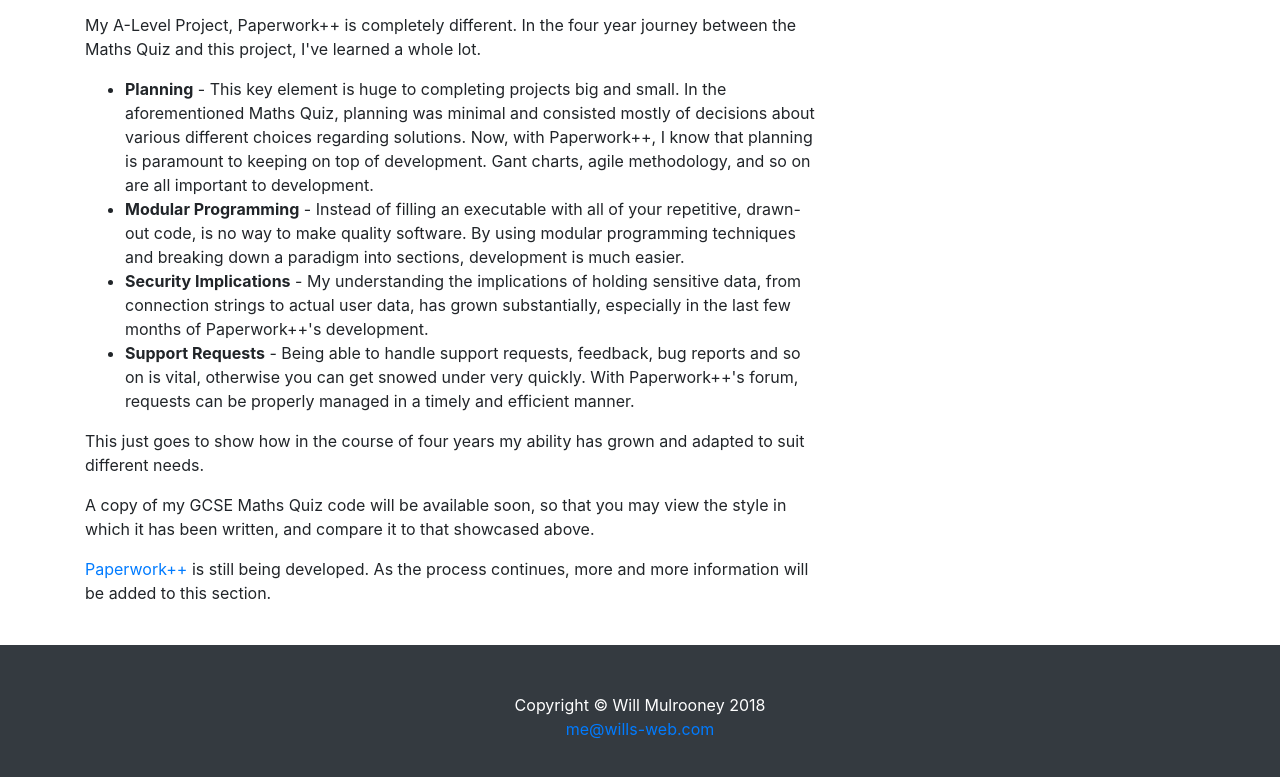
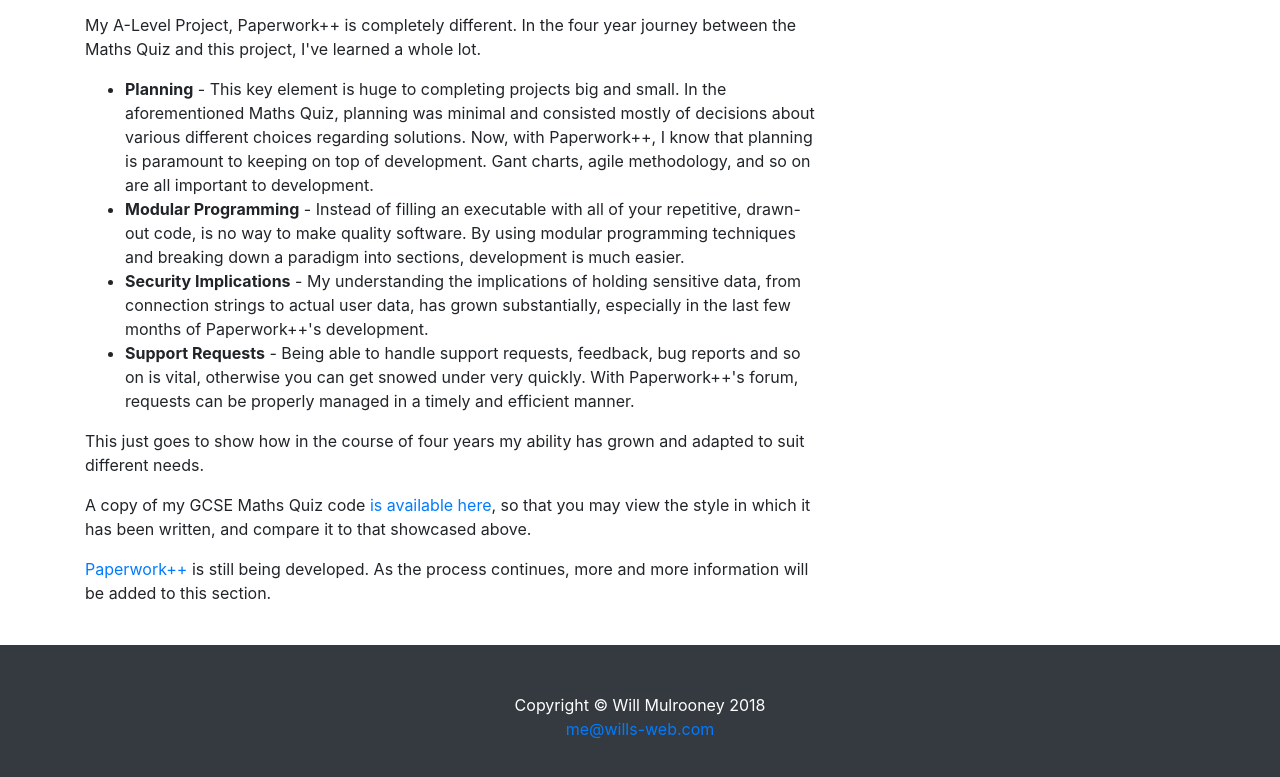
Before and after one commit to wills-web/wills-web.github.io, a website: page projects/paperwork-plusplus.html in a window 1280 px wide. Shown: the part 4402-5179 px from the top of the page. Drawn offline with nearby package versions, Linux system fonts and the light colour scheme.

Commit message:
a453 link

```diff
--- a/projects/paperwork-plusplus.html
+++ b/projects/paperwork-plusplus.html
@@ -172,7 +172,7 @@
 
           <p>This just goes to show how in the course of four years my ability has grown and adapted to suit different needs.</p>
 
-          <p>A copy of my GCSE Maths Quiz code will be available soon, so that you may view the style in which it has been written, and compare it to that showcased above.</p>
+          <p>A copy of my GCSE Maths Quiz code <a href="http://wills-web.com/files/gcse-a453.zip">is available here</a>, so that you may view the style in which it has been written, and compare it to that showcased above.</p>
 
           <p><a href="http://paperworkplus.net">Paperwork++</a> is still being developed. As the process continues, more and more information will be added to this section. </p>
 
```
